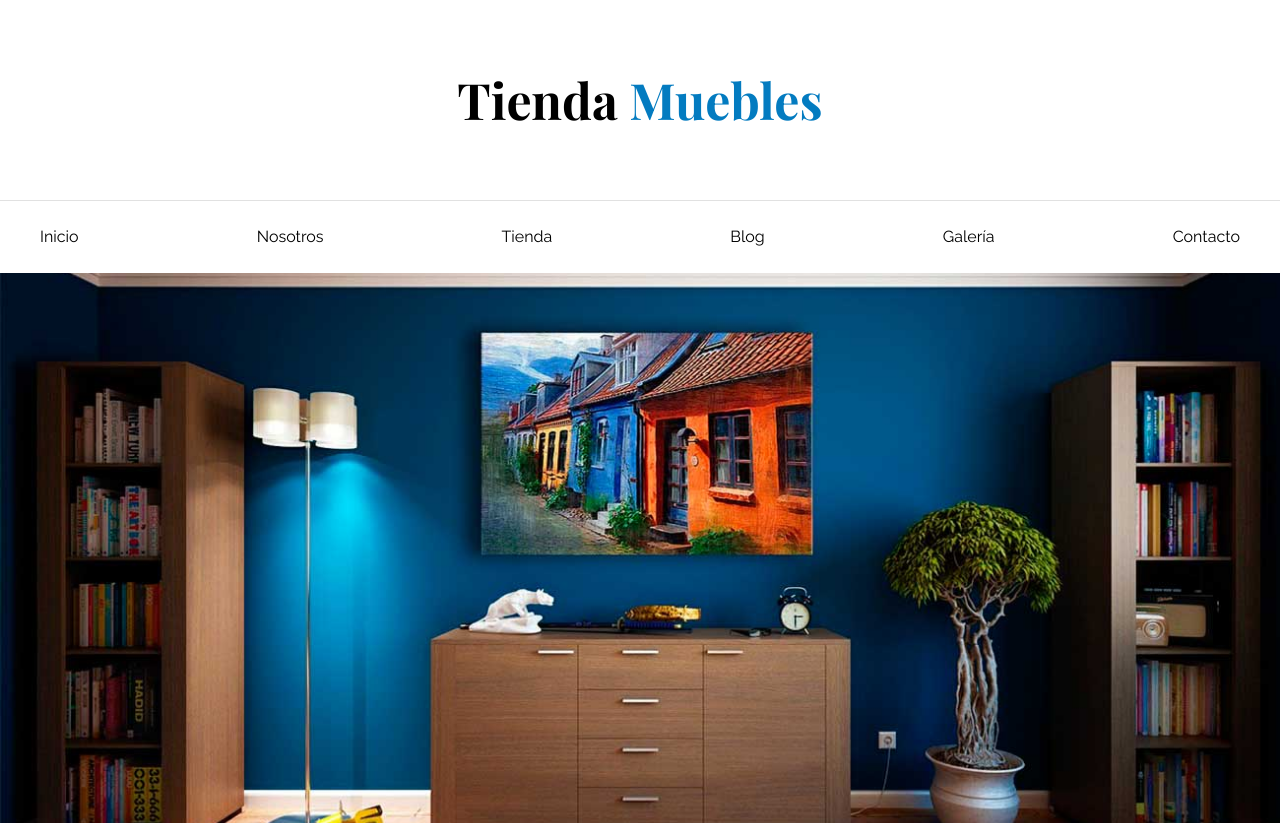
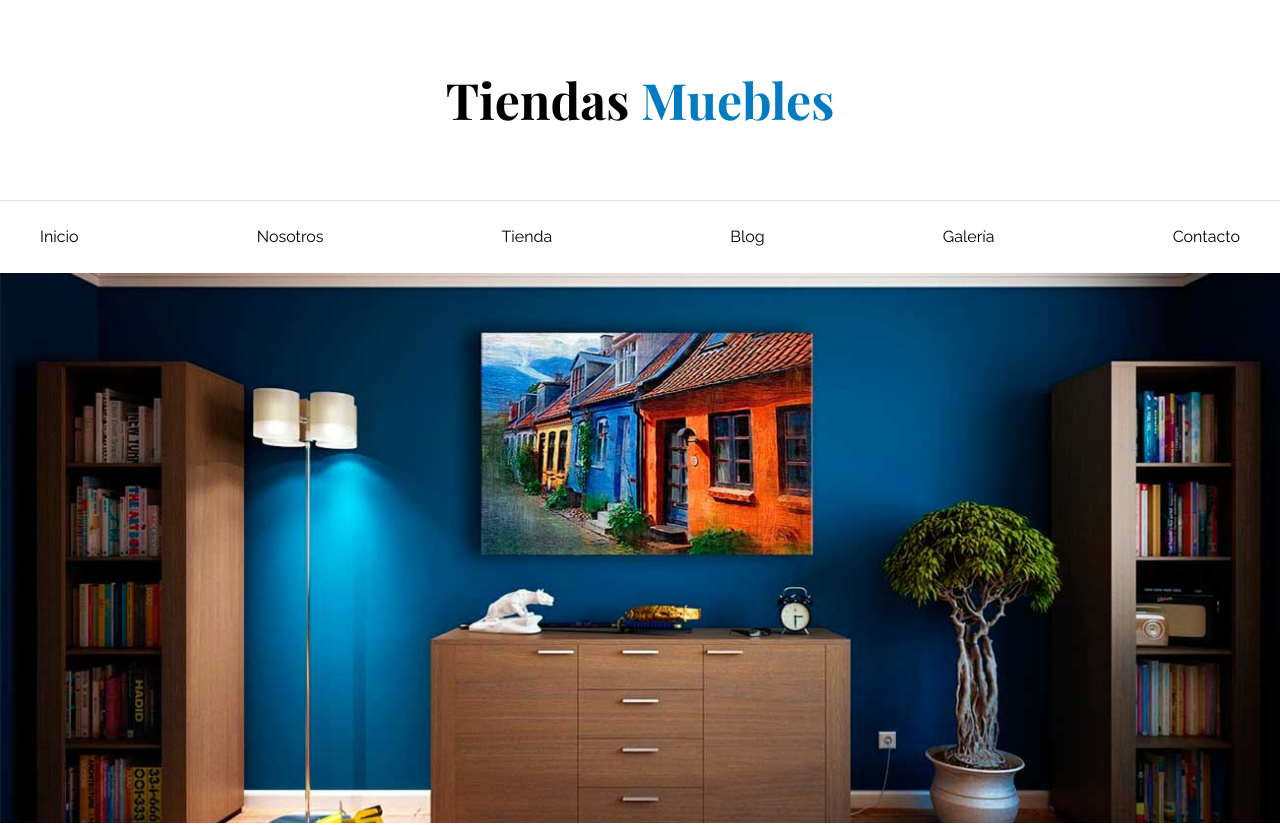
Before and after one commit to JereBerin/Ecommerce, a plain HTML site: page index.html in a window 1280 px wide. Shown: the top 825 px of the page. Drawn offline with nearby package versions, Linux system fonts and the light colour scheme.

Commit message:
se modificaron dos archivos

```diff
--- a/index.html
+++ b/index.html
@@ -13,7 +13,7 @@
 </head>
 <body>
     <header>
-        <h1 class="nombre-sitio">Tienda <span> Muebles </span></h1>
+        <h1 class="nombre-sitio">Tiendas <span> Muebles </span></h1>
     </header>
 
     <div class="contenedor-navegacion">
```
Also changed, not shown: contacto.html (+1 -1 lines).
